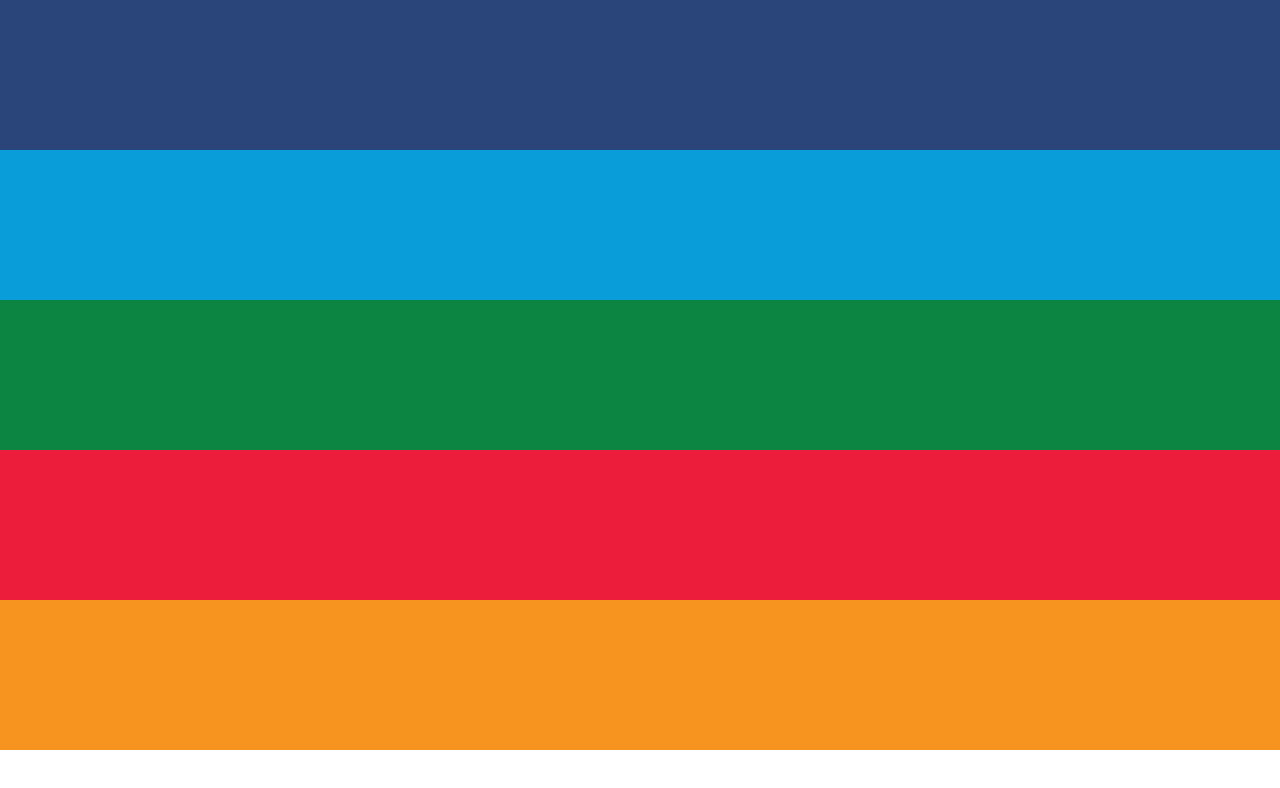
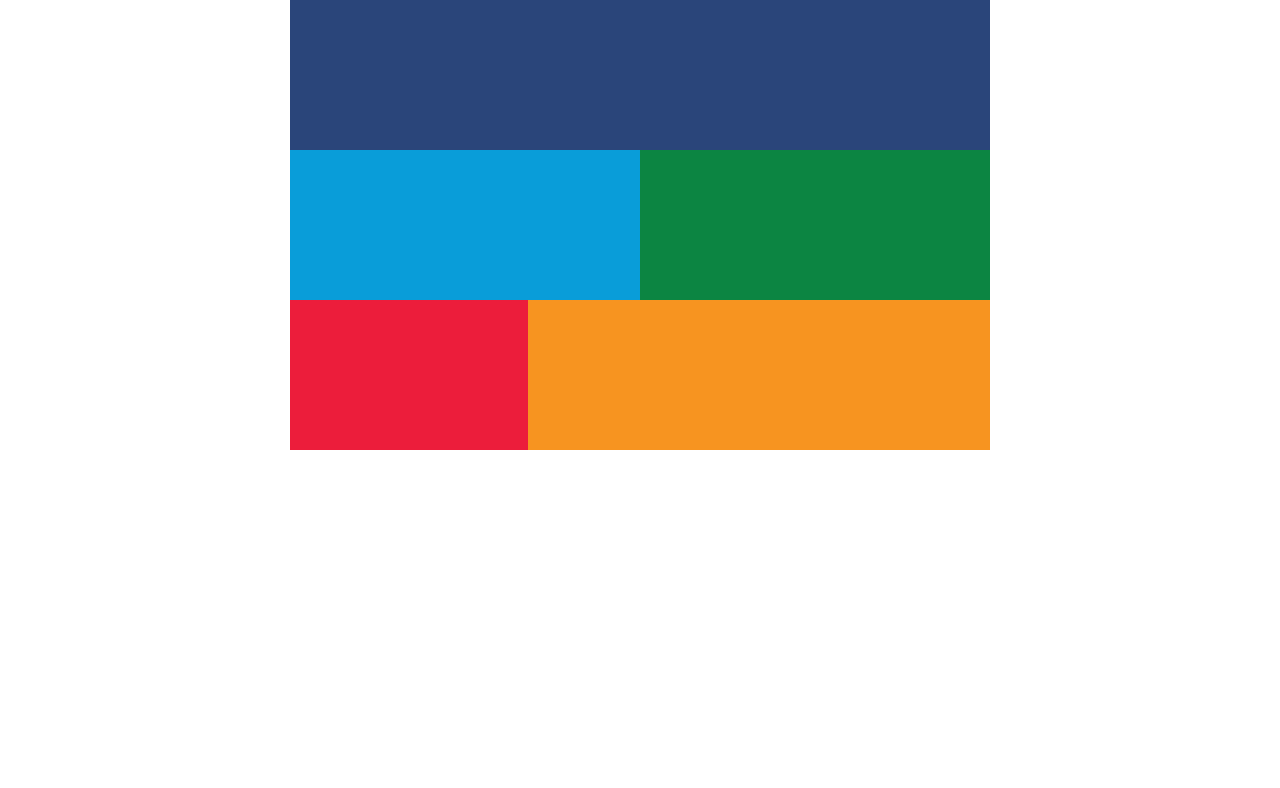
Before and after one commit to Maciej71/udacity-fend-nano, a plain HTML site: page simpleFluid/pattern-mostly-fluid-quiz-blankcss.html in a window 1280 px wide. Drawn offline with Linux system fonts and the light colour scheme.

Commit message:
final version

```diff
--- a/simpleFluid/pattern-mostly-fluid-quiz-blankcss.html
+++ b/simpleFluid/pattern-mostly-fluid-quiz-blankcss.html
@@ -69,11 +69,32 @@
         width: 100%;
       }
 
-      @media screen and (max-width: 400px) {
-        .dark_blue {
-          color: blue;
+      @media screen and (min-width: 450px) {
+        .light_blue {
+          width: 50%;
+        }
+        .green {
+          width: 50%;
         }
       }
+
+      @media screen and (min-width: 550px) {
+        .red {
+          width: 34%;
+        }
+        .orange {
+          width: 66%;
+        }
+      }
+
+      @media screen and (min-width: 800px) {
+        .container {
+          width: 700px;
+          margin-left: auto;
+          margin-right: auto;
+        }
+      }
+
     </style>
   </head>
   <body>
```
